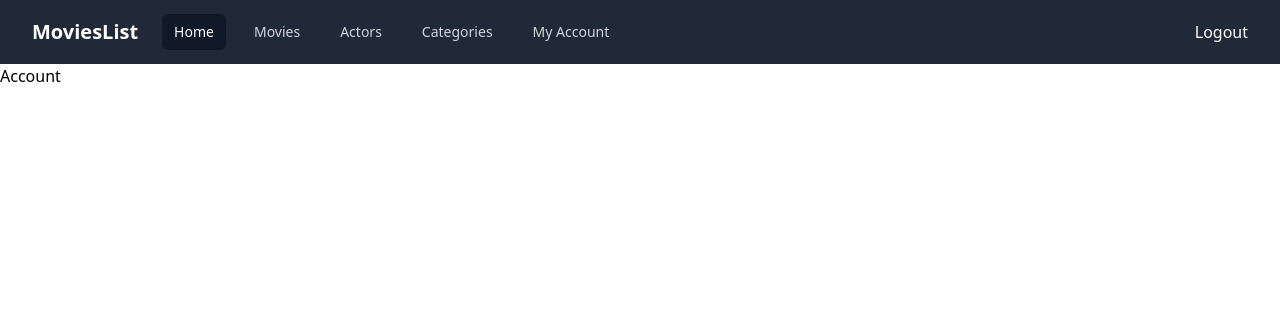
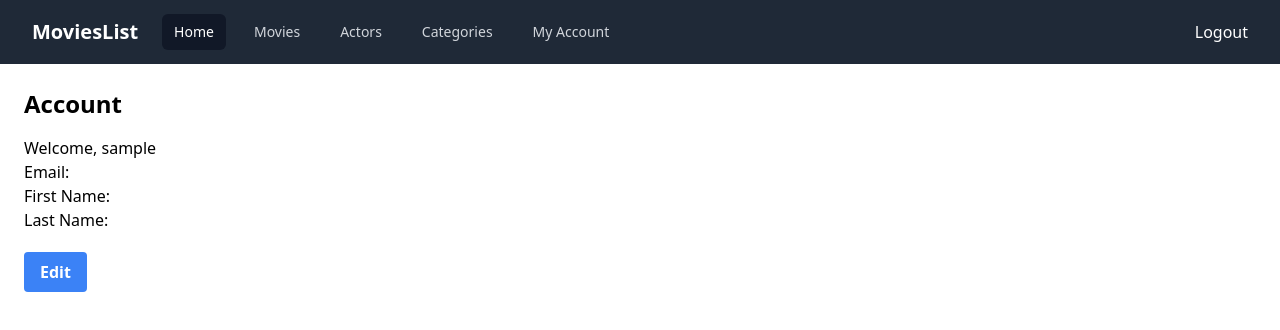
Before and after one commit to MathieuLePuil/wr505-td2, a Vue app: page /account in a window 1280 px wide. Shown: the top 330 px of the page. Built offline with nearby package versions, Linux system fonts and the light colour scheme; no server answers; sample sign-in values are in the browser's storage.

Commit message:
feat: add account informations and modifications

```diff
--- a/src/App.vue
+++ b/src/App.vue
@@ -42,7 +42,7 @@ const logout = () => {
                                 <RouterLink to="/movies" class="text-gray-300 hover:bg-gray-700 hover:text-white rounded-md px-3 py-2 text-sm font-medium">Movies</RouterLink>
                                 <RouterLink to="/actors" class="text-gray-300 hover:bg-gray-700 hover:text-white rounded-md px-3 py-2 text-sm font-medium">Actors</RouterLink>
                                 <RouterLink to="/categories" class="text-gray-300 hover:bg-gray-700 hover:text-white rounded-md px-3 py-2 text-sm font-medium">Categories</RouterLink>
-                                <RouterLink to="/my-account" class="text-gray-300 hover:bg-gray-700 hover:text-white rounded-md px-3 py-2 text-sm font-medium">My Account</RouterLink>
+                                <RouterLink to="/account" class="text-gray-300 hover:bg-gray-700 hover:text-white rounded-md px-3 py-2 text-sm font-medium">My Account</RouterLink>
                             </div>
                         </div>
                     </div>
--- a/src/components/CardFilm.vue
+++ b/src/components/CardFilm.vue
@@ -44,7 +44,6 @@ onMounted(() => {
             <img :src="'http://localhost:8000' + movie.imageUrl" alt="Affiche du film" class="mb-3">
             <h3 class="text-2xl font-semibold leading-none tracking-tight">{{ movie.title }}</h3>
             <p class="text-sm text-muted-foreground">{{ movie.description }}</p>
-            <p>{{movie.id}}</p>
         </div>
         <div class="p-6 grid gap-4 border-y py-4">
             <div class="space-y-2">
--- a/src/views/AccountView.vue
+++ b/src/views/AccountView.vue
@@ -1,13 +1,73 @@
 <script setup>
+import { ref } from 'vue';
+import axios from 'axios';
 
+const username = ref(localStorage.getItem('username'));
+const email = ref('');
+const userid = ref('');
+const firstname = ref('');
+const lastname = ref('');
+const showEditForm = ref(false);
+
+const fetchUserDetails = async () => {
+    const response = await axios.get(`http://127.0.0.1:8000/api/users?username=${username.value}`);
+    const user = response.data['hydra:member'][0];
+    userid.value = user.id;
+    username.value = user.username;
+    email.value = user.email;
+    firstname.value = user.firstname;
+    lastname.value = user.lastname;
+};
+
+const updateUserDetails = async () => {
+    const token = localStorage.getItem('user-token');
+    const headers = {
+        Authorization: `Bearer ${token}`,
+        'Content-Type': 'application/merge-patch+json',
+    };
+    const userToUpdate = {
+        username: username.value,
+        email: email.value,
+        firstname: firstname.value,
+        lastname: lastname.value,
+    };
+    await axios.patch(`http://127.0.0.1:8000/api/users/${userid.value}`, userToUpdate, { headers });
+    showEditForm.value = false;
+};
+
+fetchUserDetails();
 </script>
 
 <template>
-    <div>
-        <h1>Account</h1>
+    <div class="p-6">
+        <h1 class="text-2xl font-bold mb-4">Account</h1>
+        <p>Welcome, {{ username }}</p>
+        <p>Email: {{ email }}</p>
+        <p>First Name: {{ firstname }}</p>
+        <p>Last Name: {{ lastname }}</p>
+        <button @click="showEditForm = true" class="bg-blue-500 hover:bg-blue-700 text-white font-bold py-2 px-4 rounded mt-5">Edit</button>
+        <div v-if="showEditForm" class="mt-4">
+            <form @submit.prevent="updateUserDetails" class="bg-white shadow-md rounded px-8 pt-6 pb-8 mb-4">
+                <div class="mb-4">
+                    <label class="block text-gray-700 text-sm font-bold mb-2" for="username">Username:</label>
+                    <input id="username" v-model="username" type="text" class="shadow appearance-none border rounded w-full py-2 px-3 text-gray-700 leading-tight focus:outline-none focus:shadow-outline">
+                </div>
+                <div class="mb-4">
+                    <label class="block text-gray-700 text-sm font-bold mb-2" for="email">Email:</label>
+                    <input id="email" v-model="email" type="email" class="shadow appearance-none border rounded w-full py-2 px-3 text-gray-700 leading-tight focus:outline-none focus:shadow-outline">
+                </div>
+                <div class="mb-4">
+                    <label class="block text-gray-700 text-sm font-bold mb-2" for="firstname">First Name:</label>
+                    <input id="firstname" v-model="firstname" type="text" class="shadow appearance-none border rounded w-full py-2 px-3 text-gray-700 leading-tight focus:outline-none focus:shadow-outline">
+                </div>
+                <div class="mb-4">
+                    <label class="block text-gray-700 text-sm font-bold mb-2" for="lastname">Last Name:</label>
+                    <input id="lastname" v-model="lastname" type="text" class="shadow appearance-none border rounded w-full py-2 px-3 text-gray-700 leading-tight focus:outline-none focus:shadow-outline">
+                </div>
+                <div class="flex items-center justify-between">
+                    <button type="submit" class="bg-blue-500 hover:bg-blue-700 text-white font-bold py-2 px-4 rounded focus:outline-none focus:shadow-outline">Submit</button>
+                </div>
+            </form>
+        </div>
     </div>
 </template>
-
-<style scoped>
-
-</style>
--- a/src/views/LoginView.vue
+++ b/src/views/LoginView.vue
@@ -13,6 +13,7 @@ const login = async () => {
       password: password.value
     });
     localStorage.setItem('user-token', response.data.token);
+    localStorage.setItem('username', username.value);
     location.reload();
     location.href = '/';
   } catch (error) {
```
